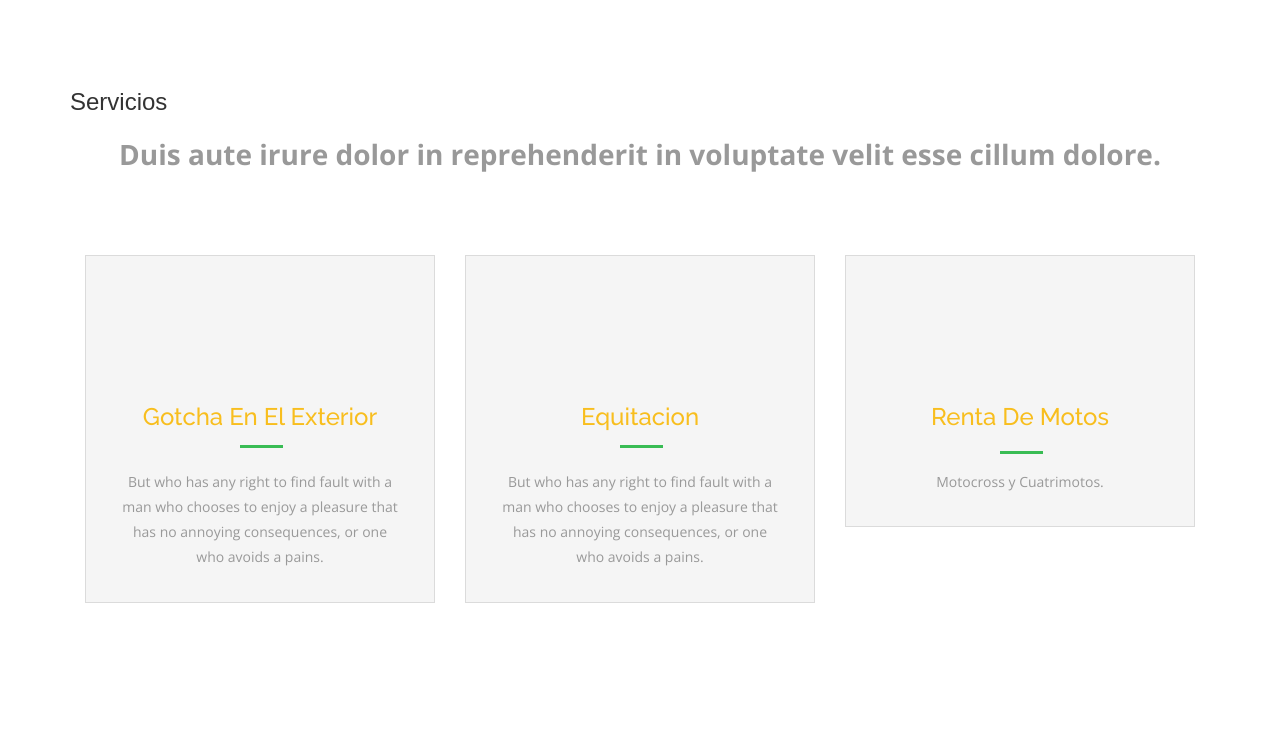
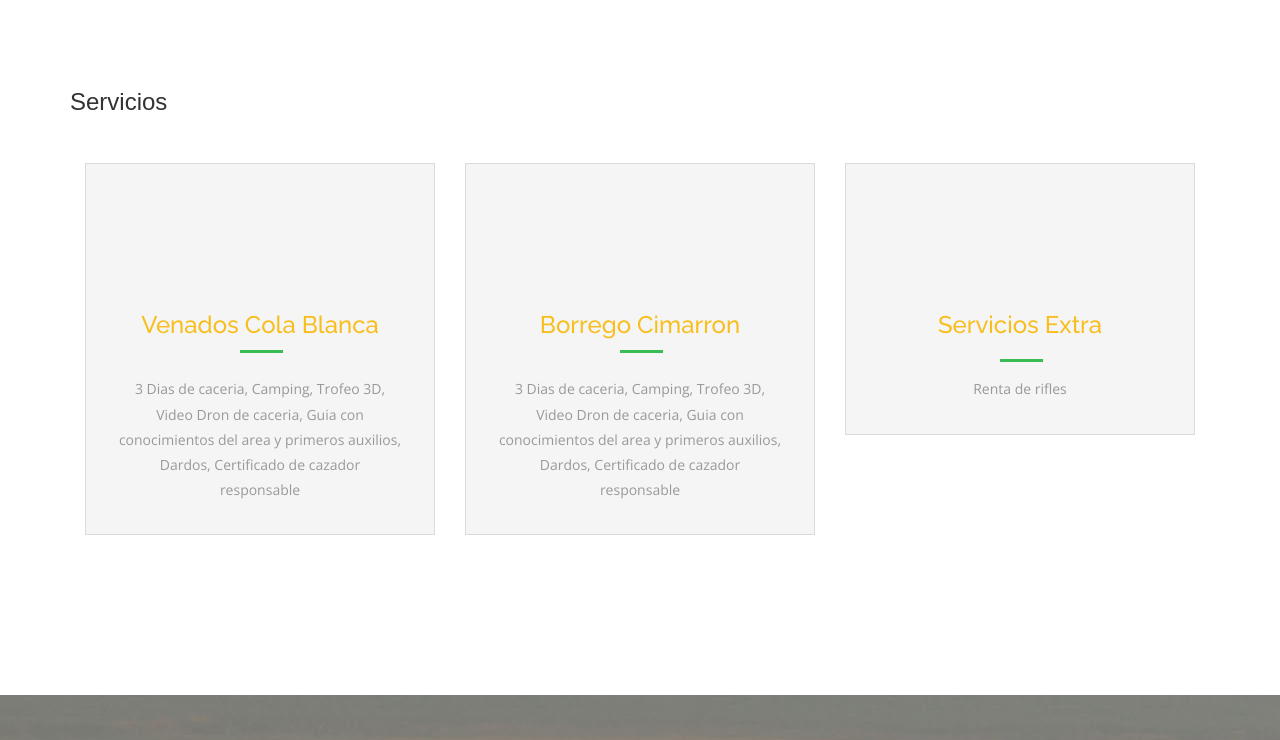
Before and after one commit to luicruz01/UMA-ZAC, a plain HTML site: page index.html in a window 1280 px wide. Shown: the part 2760-3500 px from the top of the page. Drawn offline with nearby package versions, Linux system fonts and the light colour scheme.

Commit message:
Cambios secciones servicios y nosostros

```diff
--- a/index.html
+++ b/index.html
@@ -247,16 +247,25 @@ Smartphone Compatible web template, free webdesigns for Nokia, Samsung, LG, Sony
 	<div class="services" id="services">
 		<div class="container">
 			<h3 class="animated wow zoomIn" data-wow-duration="1000ms" data-wow-delay="500ms">Servicios</h3>
-			<p class="dolor animated wow fadeInLeft" data-wow-duration="1000ms" data-wow-delay="800ms">Duis aute irure dolor in reprehenderit in voluptate velit esse cillum dolore.</p>
+
+			<!--<p class="dolor animated wow fadeInLeft" data-wow-duration="1000ms" data-wow-delay="800ms">Duis aute irure dolor in reprehenderit in voluptate velit esse cillum dolore.</p> -->
+
 			<div class="services-grids">
 				<div class="col-md-4 services-grid animated wow fadeInLeft" data-wow-duration="1000ms" data-wow-delay="800ms">
 					<div class="services-grid1">
 						<div class="services-grid1-sub">
 							<span></span>
 						</div>
-						<h4>Gotcha en el exterior</h4>
-						<p>But who has any right to find fault with a man who chooses to enjoy
-							a pleasure that has no annoying consequences, or one who avoids a pains.</p>
+						<h4>Venados Cola Blanca</h4>
+						<p>
+								3 Dias de caceria,
+								Camping,
+								Trofeo 3D,
+								Video Dron de caceria,
+								Guia con conocimientos del area y primeros auxilios,
+								Dardos,
+								Certificado de cazador responsable
+						</p>
 					</div>
 				</div>
 				<div class="col-md-4 services-grid animated wow fadeInUp" data-wow-duration="1000ms" data-wow-delay="800ms">
@@ -264,9 +273,16 @@ Smartphone Compatible web template, free webdesigns for Nokia, Samsung, LG, Sony
 						<div class="services-grid1-sub1">
 							<span></span>
 						</div>
-						<h4>Equitacion</h4>
-						<p>But who has any right to find fault with a man who chooses to enjoy
-							a pleasure that has no annoying consequences, or one who avoids a pains.</p>
+						<h4>Borrego Cimarron</h4>
+						<p>
+								3 Dias de caceria,
+								Camping,
+								Trofeo 3D,
+								Video Dron de caceria,
+								Guia con conocimientos del area y primeros auxilios,
+								Dardos,
+								Certificado de cazador responsable
+						</p>
 					</div>
 				</div>
 				<div class="col-md-4 services-grid animated wow fadeInRight" data-wow-duration="1000ms" data-wow-delay="800ms">
@@ -274,8 +290,10 @@ Smartphone Compatible web template, free webdesigns for Nokia, Samsung, LG, Sony
 						<div class="services-grid1-sub2">
 							<span></span>
 						</div>
-						<h4>Renta de Motos</h4>
-						<p>Motocross y Cuatrimotos.</p>
+						<h4>Servicios Extra </h4>
+						<p>
+								Renta de rifles
+						</p>
 					</div>
 				</div>
 				<div class="clearfix"> </div>
@@ -493,7 +511,9 @@ Smartphone Compatible web template, free webdesigns for Nokia, Samsung, LG, Sony
 	<div class="contact" id="contact">
 		<div class="container">
 			<h3 class="animated wow zoomIn" data-wow-duration="1000ms" data-wow-delay="500ms">Contacto</h3>
-			<p class="dolor animated wow fadeInLeft" data-wow-duration="1000ms" data-wow-delay="800ms">Duis aute irure dolor in reprehenderit in voluptate velit esse cillum dolore.</p>
+
+			<!--<p class="dolor animated wow fadeInLeft" data-wow-duration="1000ms" data-wow-delay="800ms">Duis aute irure dolor in reprehenderit in voluptate velit esse cillum dolore.</p> -->
+
 			<div class="mail-grids">
 				<div class="col-md-4 mail-grid animated wow slideInLeft" data-wow-duration="1000ms" data-wow-delay="500ms">
 					<div class="mail-grid1">
```
Also changed, not shown: images/4.jpg, images/44.jpg (added).
